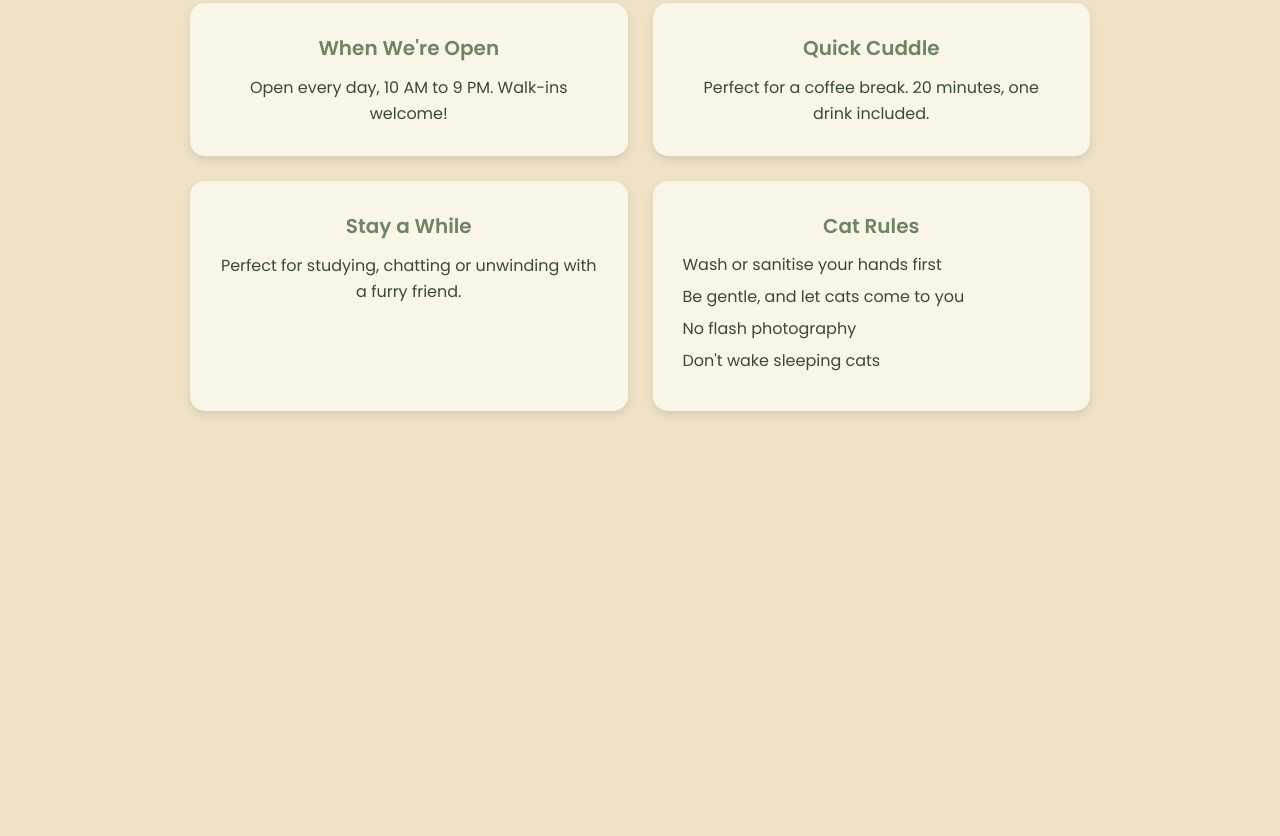
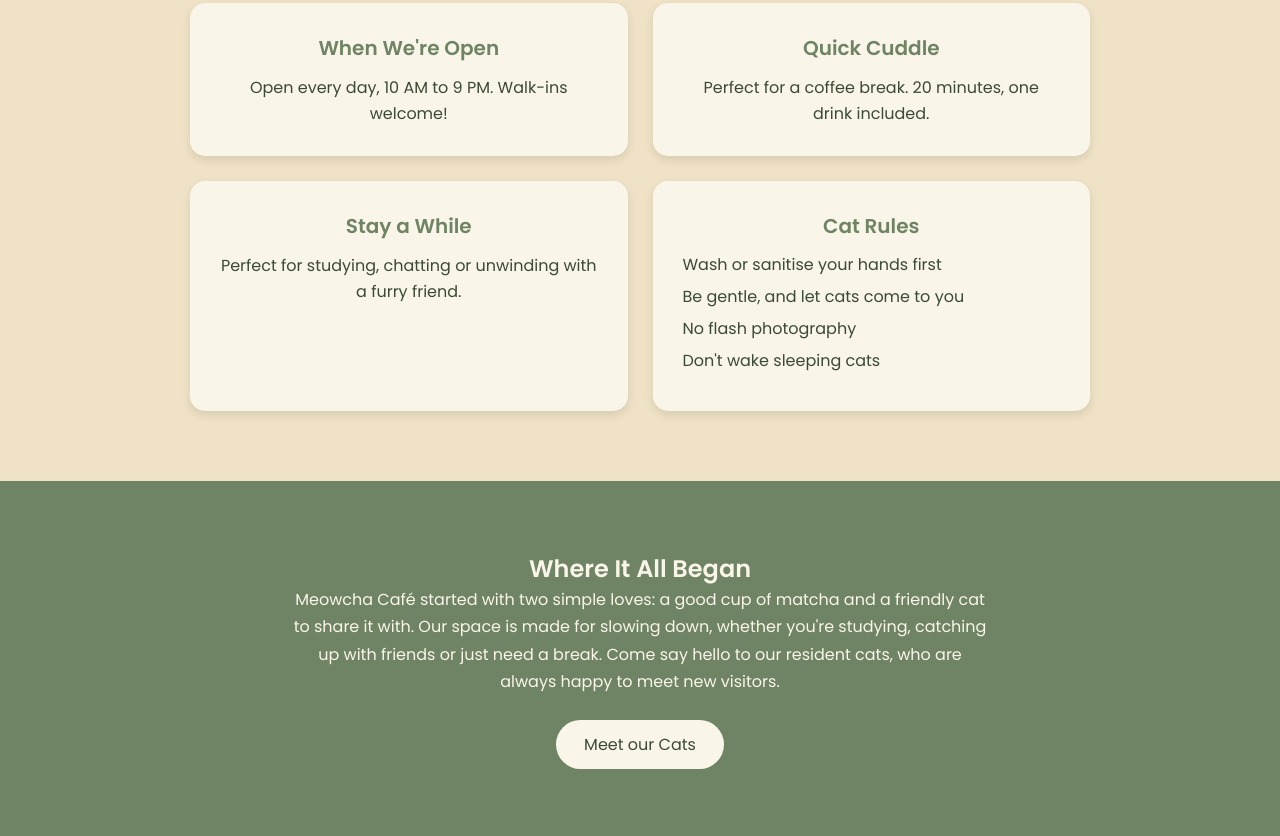
Before and after one commit to f260670-haniakhalil/cat_cafe-website-, a plain HTML site: page index.html in a window 1280 px wide. Shown: the part 687-1523 px from the top of the page. Before the commit the page ends 1168 px from the top, so only its background shows below. Drawn offline with Linux system fonts and the light colour scheme.

Commit message:
added story preview

```diff
--- a/css/style.css
+++ b/css/style.css
@@ -156,6 +156,26 @@ background-color: var(--cream);
    margin-bottom: 8px;
    line-height: 1.5;
 }
+.home-story{
+
+   padding: 70px 40px;
+   text-align: center;
+   background-color: var(--green);
+
+}
+.home-story h2{
+   color:var(--light-cream);
+}
+.home-story p{
+   max-width: 700px;
+   margin: 0 auto 25px;
+   line-height: 1.7;
+   color:var(--light-cream);
+}
+.home-btn-light{
+   background-color: var(--light-cream);
+  color: var(--dark-green);
+}
 @media (max-width: 768px) {
   .home-cards {
     grid-template-columns: 1fr;
--- a/index.html
+++ b/index.html
@@ -68,13 +68,24 @@
 
     <!-- STORY PREVIEW -->
     <section class="home-story">
-      <!-- heading, 2-3 sentences, "Read more" link to about.html -->
+      <h2>Where It All Began</h2>
+      <p>Meowcha Café started with two simple loves:
+         a good cup of matcha and a friendly cat to
+         share it with. Our space is made for slowing
+         down, whether you're studying, catching up
+         with friends or just need a break. Come say
+          hello to our resident cats, who are always
+          happy to meet new visitors.</p>
+      <a href="about.html" class="home-btn home-btn-light">Meet our Cats</a>
+
     </section>
 
     <!-- GALLERY -->
     <section class="home-gallery">
-      <!-- section heading -->
-      <!-- 6-8 images -->
+     <div class="gallery-grid">
+  <img src="images/gallery-1.jpg" alt="describe the photo">
+  ...
+</div>
     </section>
 
   </main>
```
